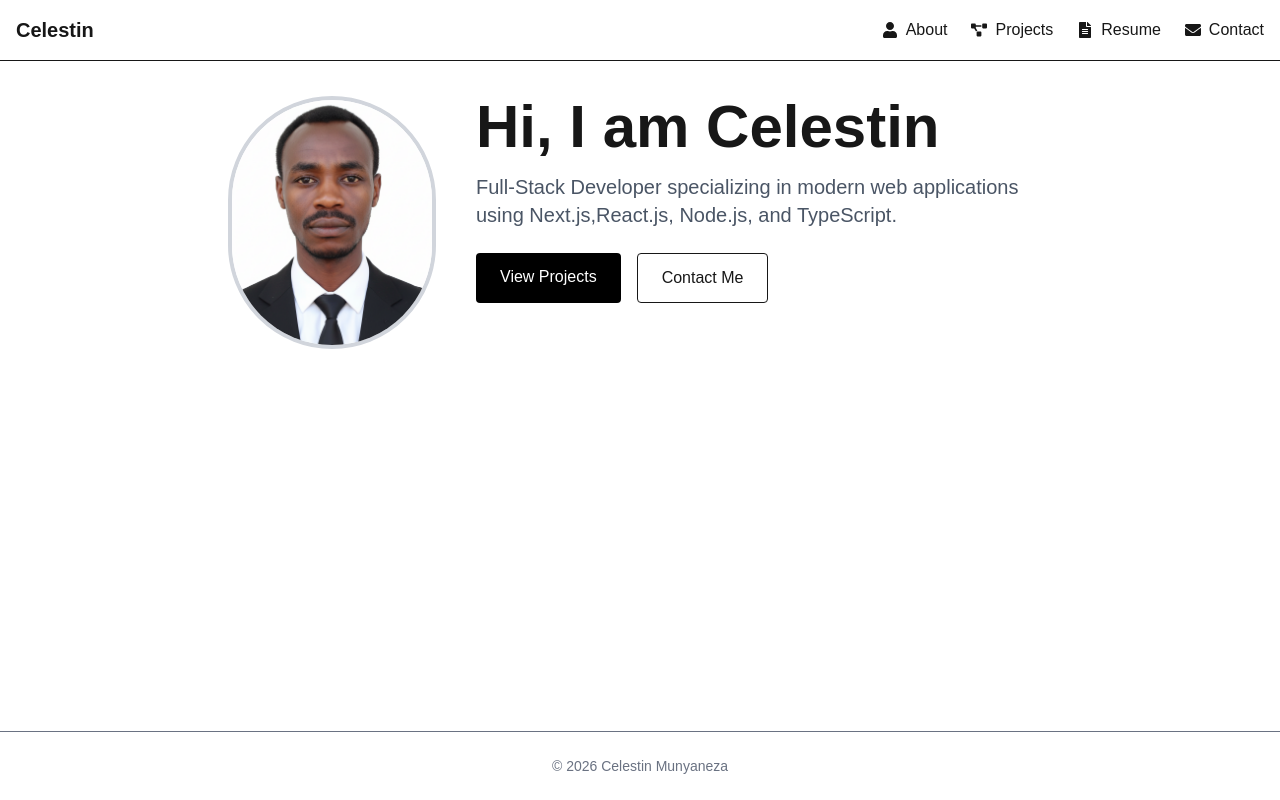
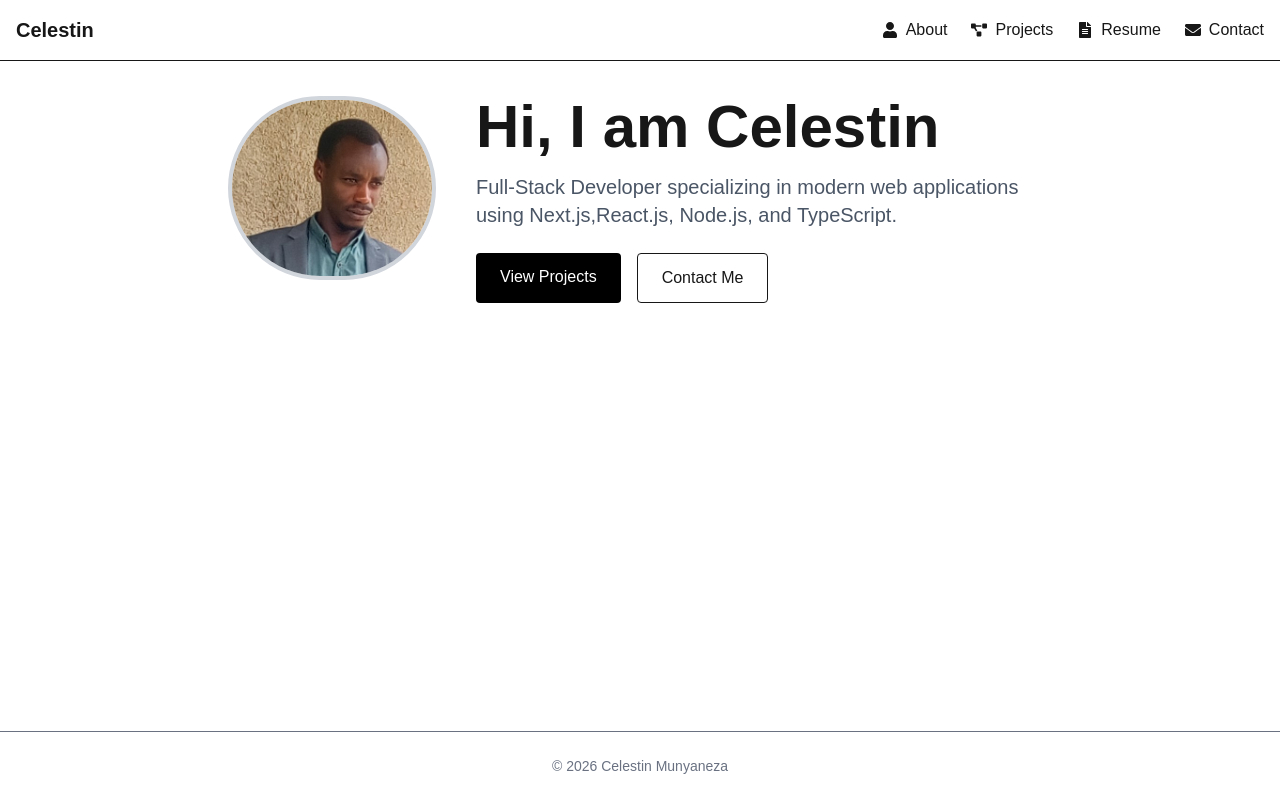
Before and after one commit to Celestinmunyaneza22/MyNextPortifolio, a Next.js app: page / in a window 1280 px wide. Built offline with nearby package versions, Linux system fonts and the light colour scheme.

Commit message:
image update

```diff
--- a/app/page.tsx
+++ b/app/page.tsx
@@ -7,7 +7,7 @@ export default function Home() {
       {/* Profile Image */}
       <div className="relative w-52 h-52">
         <Image
-          src="/celestin.png"
+          src="/celestin2.jpg"
           alt="Celestin Munyaneza"
             width={220}
             height={220}
```
Also changed, not shown: public/celestin2.jpg (added).
